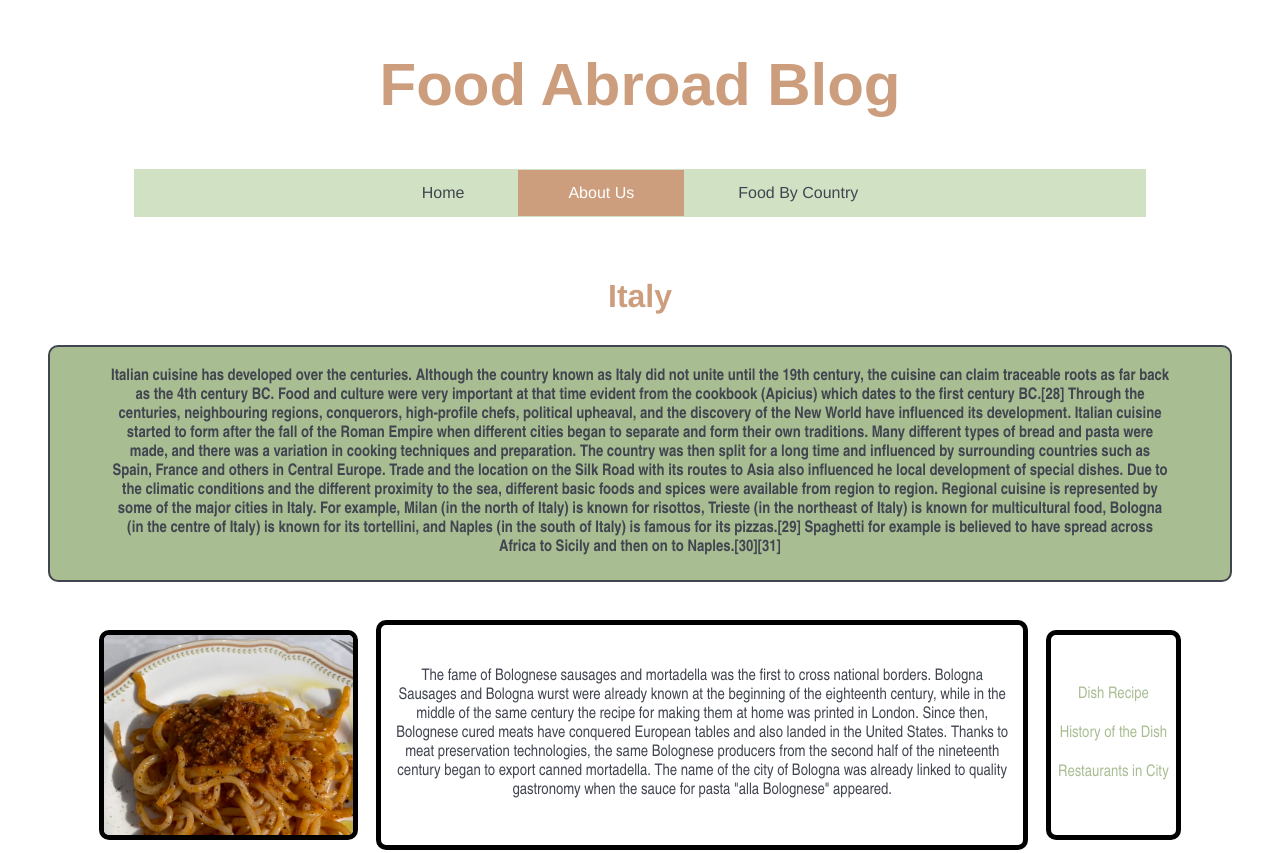
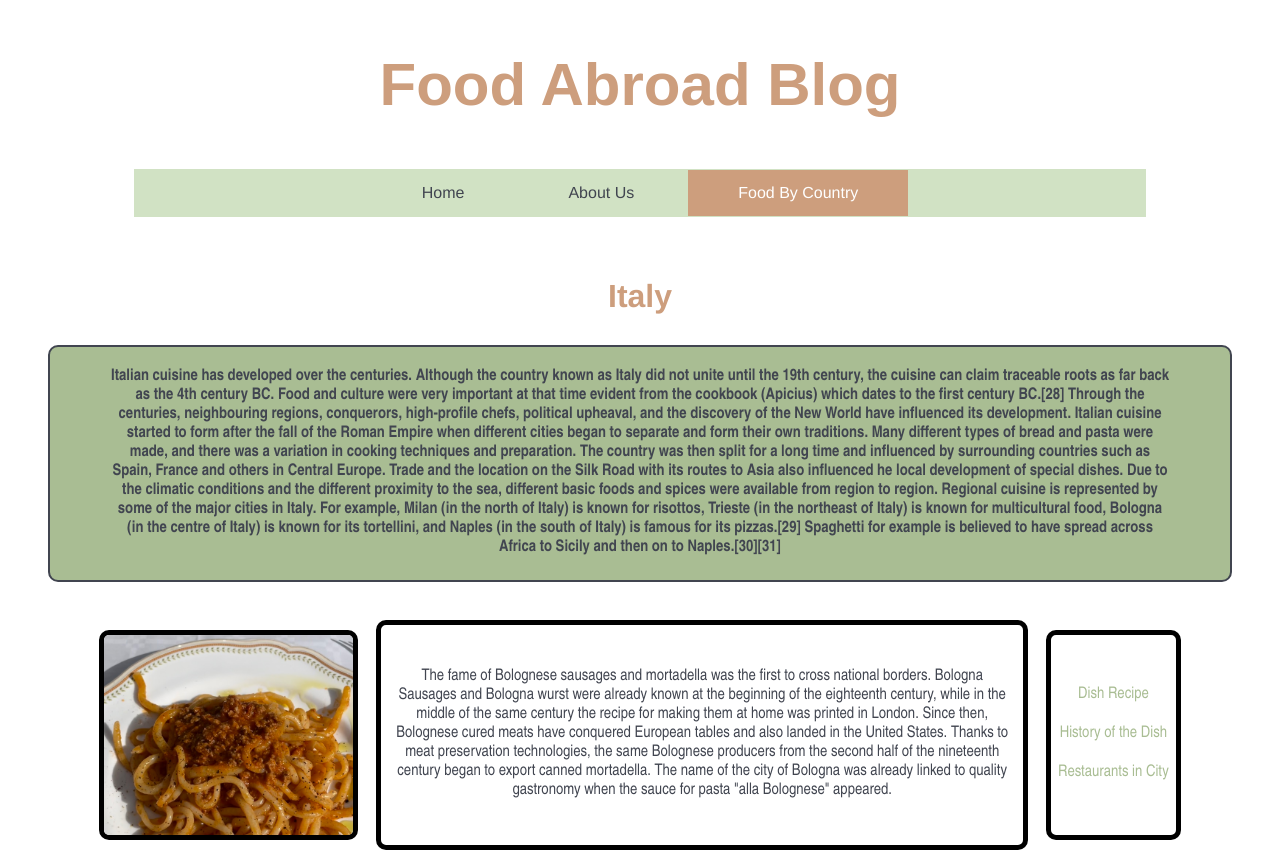
Before and after one commit to agonza35/project, a plain HTML site: page countries/italy.html in a window 1280 px wide. Shown: the top 853 px of the page. Drawn offline with Linux system fonts and the light colour scheme.

Commit message:
Changed nav bar link to make it work

```diff
--- a/countries/italy.html
+++ b/countries/italy.html
@@ -14,8 +14,8 @@
     <div id="navbar">
       <ul>
           <li><a href="../index.html">Home</a></li>
-          <li><a class="active" href="about.html">About Us</a></li>
-          <li><a href="../countries/countries.html">Food By Country</a></li>
+          <li><a href="../about/about.html">About Us</a></li>
+          <li><a class="active" href="../countries/countries.html">Food By Country</a></li>
       </ul>
     </div>
 
```
